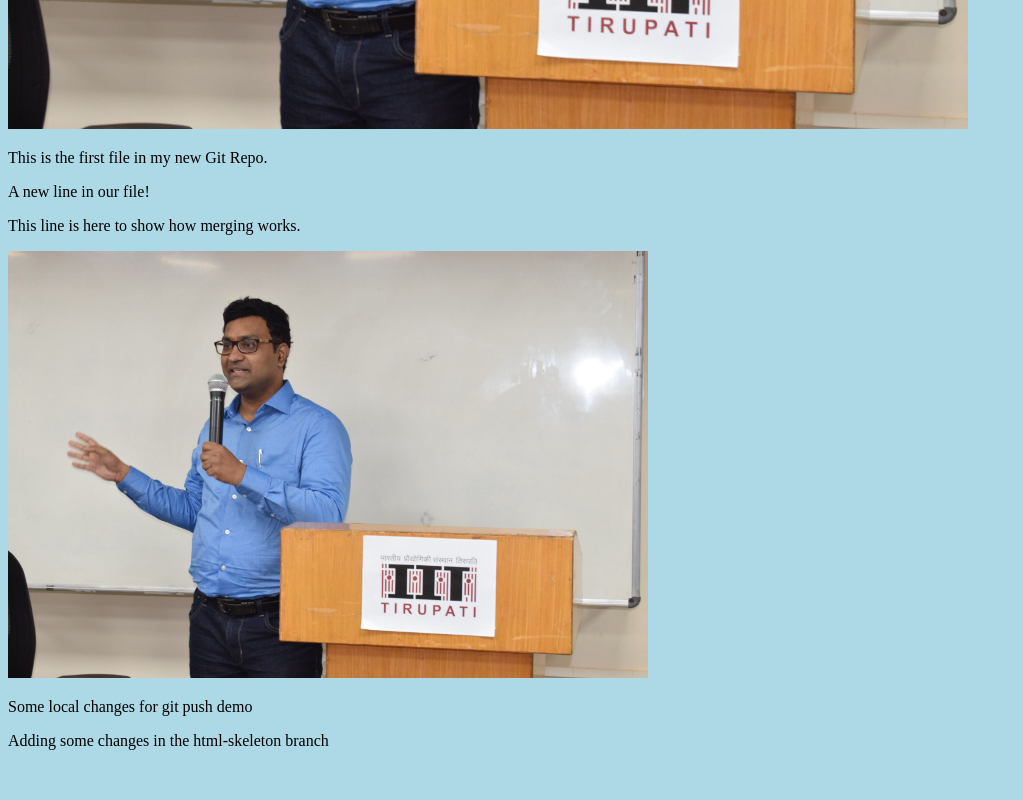
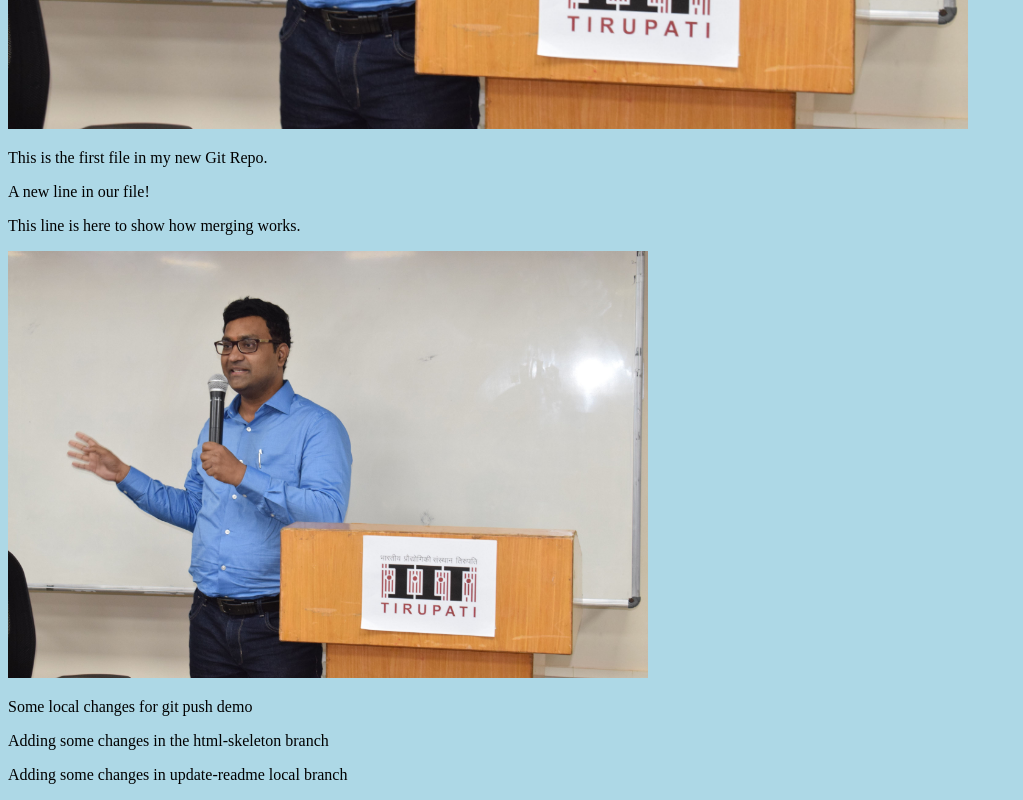
Before and after one commit to ykalidasiittp/learning-git, a plain HTML site: page index.html in a window 1280 px wide. Shown: the part 591-1391 px from the top of the page, without its empty margins (0-1023 px from the left). Before the commit the page ends 1357 px from the top, so only its background shows below. Drawn offline with Linux system fonts and the light colour scheme.

Commit message:
updated readme from local update-readme branch

```diff
--- a/index.html
+++ b/index.html
@@ -15,5 +15,6 @@ style="width:100%;max-width:960px"></div>
 <div><img src="img_hello_git.jpg" alt="Hello Git" style="width:100%;max-width:640px"></div>
 <p> Some local changes for git push demo </p>
   <p> Adding some changes in the html-skeleton branch </p>
+  <p> Adding some changes in update-readme local branch </p>
 </body>
 </html>
```
